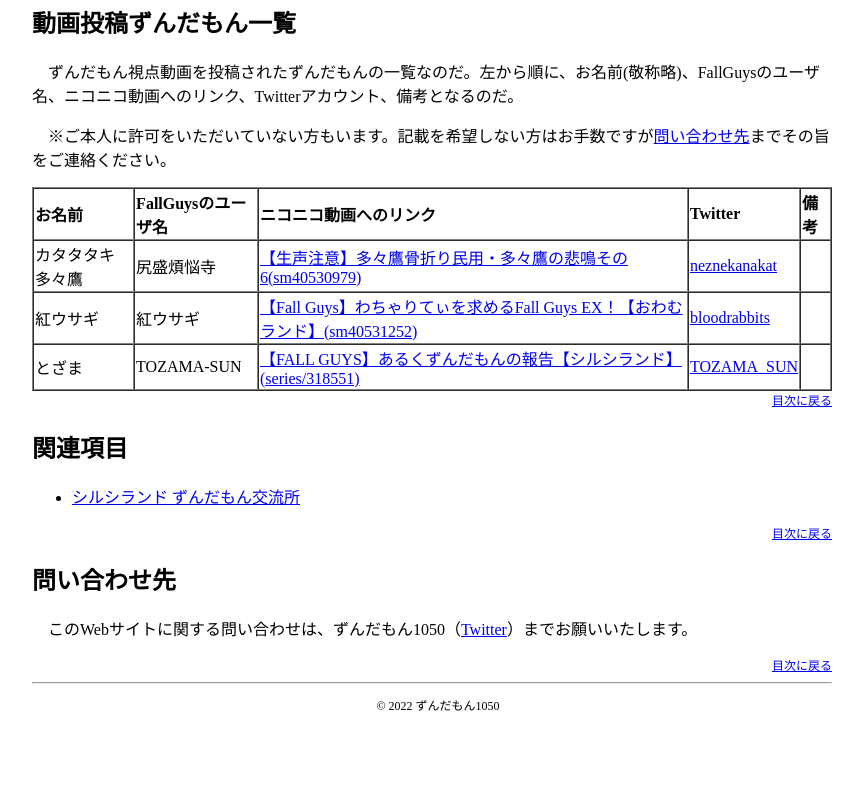
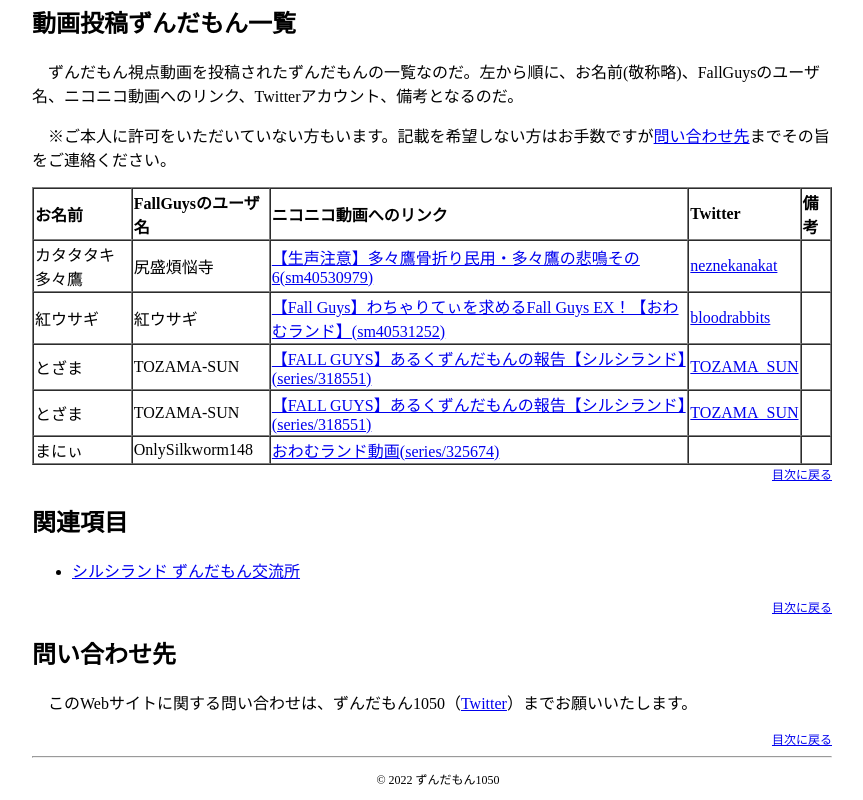
Before and after one commit to fallguysale1050/Shirushira-land-info, a plain HTML site: page owamuland.html in a window 1280 px wide. Shown: the part 1697-2497 px from the top of the page, without its empty margins (208-1071 px from the left). Before the commit the page ends 2423 px from the top, so only its background shows below. Drawn offline with Linux system fonts and the light colour scheme.

Commit message:
Update owamuland.html

```diff
--- a/owamuland.html
+++ b/owamuland.html
@@ -140,6 +140,20 @@
             <td><a href="https://twitter.com/TOZAMA_SUN">TOZAMA_SUN</a></td>
             <td></td>
           </tr>
+          <tr>
+            <td>とざま</td>
+            <td>TOZAMA-SUN</td>
+            <td><a href="https://www.nicovideo.jp/series/318551">【FALL GUYS】あるくずんだもんの報告【シルシランド】(series/318551)</a></td>
+            <td><a href="https://twitter.com/TOZAMA_SUN">TOZAMA_SUN</a></td>
+            <td></td>
+          </tr>
+          <tr>
+            <td>まにぃ</td>
+            <td>OnlySilkworm148</td>
+            <td><a href="https://www.nicovideo.jp/series/325674">おわむランド動画(series/325674)</a></td>
+            <td></td>
+            <td></td>
+          </tr>
         </tbody>
       </table>
       <div class="return"><a href="#menu">目次に戻る</a></div>
```
